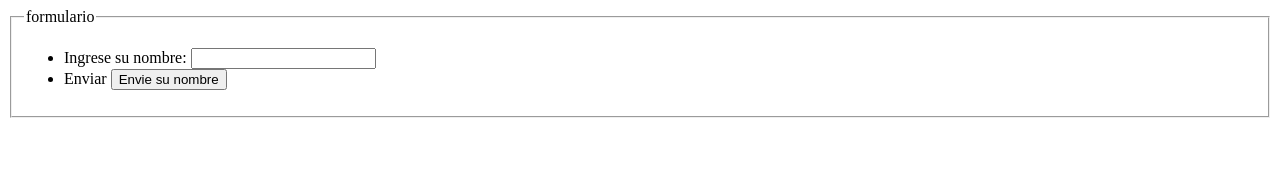
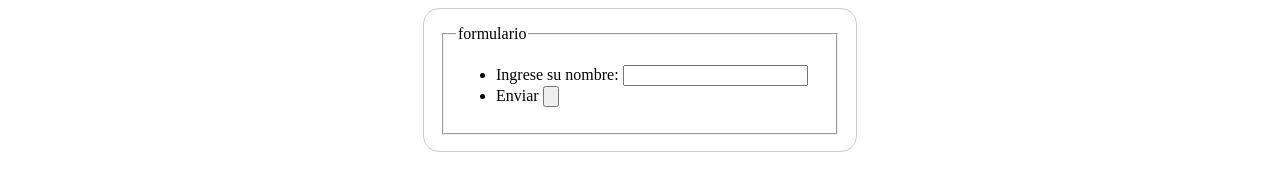
Before and after one commit to EmilianoBonvicino/practicaJS, a plain HTML site: page index.html in a window 1280 px wide. Drawn offline with Linux system fonts and the light colour scheme; files that its build step writes are made by us from their sources.

Commit message:
cambiando boton

```diff
--- a/css/style.css
+++ b/css/style.css
@@ -0,0 +1,9 @@
+form {
+    /* Centrar el formulario en la página */
+    margin: 0 auto;
+    width: 400px;
+    /* Esquema del formulario */
+    padding: 1em;
+    border: 1px solid #CCC;
+    border-radius: 1em;
+  }
--- a/index.html
+++ b/index.html
@@ -5,7 +5,7 @@
     <meta http-equiv="X-UA-Compatible" content="IE=edge">
     <meta name="viewport" content="width=device-width, initial-scale=1.0">
     <title>Practica de js</title>
-    <link rel="stylesheet" href="style.css">
+    <link rel="stylesheet" href="css/style.css">
 </head>
 <body>
     <div class="parent">
@@ -20,7 +20,7 @@
                         </li>
                         <li>
                             <label for="boton"> Enviar </label>
-                            <button type="submit" name="botoncito" id="boton" >Envie su nombre</button>
+                            <input type="button" onclick="">
                         </li>
                     </ul>
                 </fieldset>
```
